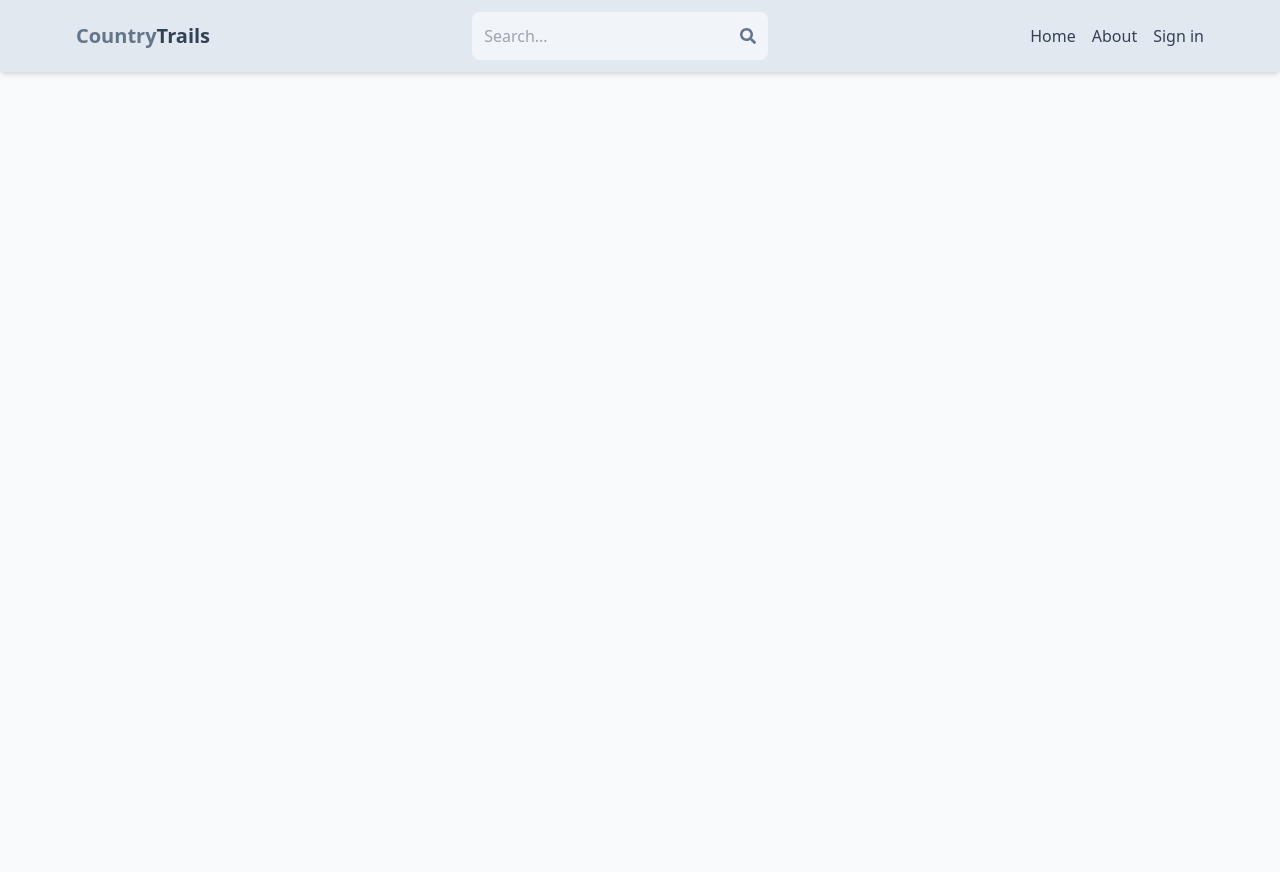
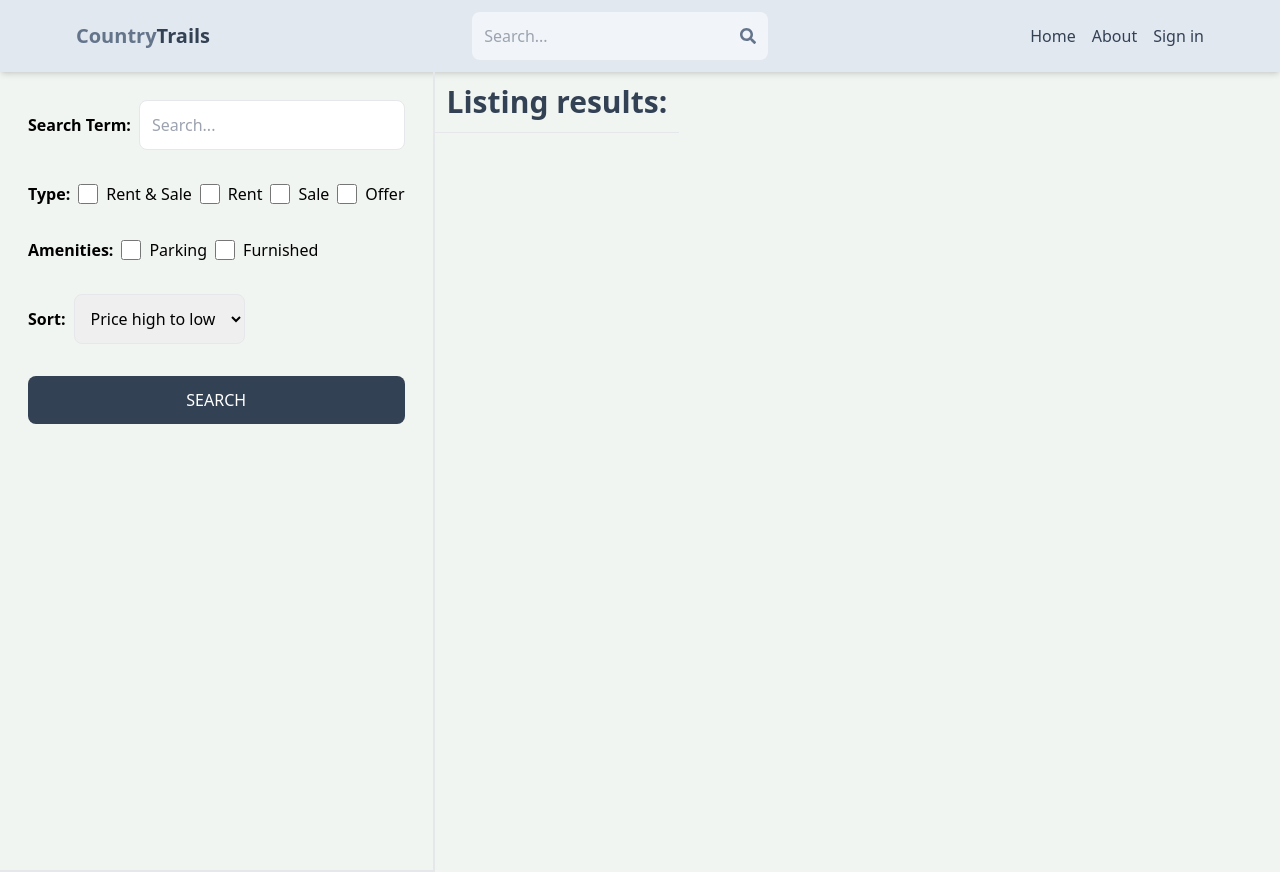
Before and after one commit to mhend56/MernRealEstate, a React (Vite) app in the folder client/: page /search in a window 1280 px wide. Before the commit the page ends 800 px from the top, so only its background shows below. Built offline with nearby package versions, Linux system fonts and the light colour scheme; no server answers.

Commit message:
Search UI

```diff
--- a/client/src/App.jsx
+++ b/client/src/App.jsx
@@ -10,6 +10,7 @@
 import CreateListing from './pages/CreateListing';
 import UpdateListing from './pages/UpdateListing'
 import Listing from './pages/Listing';
+import Search from './pages/Search'
 
 const App = () => {
   return (
@@ -20,6 +21,7 @@
         <Route path="/sign-in" element={<SignIn />} />
         <Route path="/sign-up" element={<SignUp />} />
         <Route path="/about" element={<About />} />
+        <Route path="/search" element={<Search />} />
         <Route path="/listing/:listingId" element={<Listing />} />
         <Route element={<PrivateRoute />}>
           <Route path="/profile" element={<Profile />} />
--- /dev/null
+++ b/client/src/pages/Search.jsx
@@ -0,0 +1,68 @@
+import React from 'react';
+
+const Search = () => {
+  return (
+    <div className="flex flex-col md:flex-row">
+      <div className="p-7 border-b-2 md:border-r-2 md:min-h-screen">
+        <form className="flex flex-col gap-8">
+          <div className="flex items-center gap-2">
+            <label className="className whitespace-nowrap font-semibold">Search Term:</label>
+            <input
+              type="text"
+              id="searchTerm"
+              placeholder="Search..."
+              className="border rounded-lg p-3 w-full"
+            />
+          </div>
+          <div className="flex gap-2 flex-wrap items-center">
+            <label className='font-semibold'>Type:</label>
+            <div className="flex gap-2">
+              <input type="checkbox" id="all" className="w-5" />
+              <span> Rent & Sale</span>
+            </div>
+            <div className="flex gap-2">
+              <input type="checkbox" id="rent" className="w-5" />
+              <span>Rent</span>
+            </div>
+            <div className="flex gap-2">
+              <input type="checkbox" id="sale" className="w-5" />
+              <span>Sale</span>
+            </div>
+            <div className="flex gap-2">
+              <input type="checkbox" id="offer" className="w-5" />
+              <span>Offer</span>
+            </div>
+          </div>
+          <div className="flex gap-2 flex-wrap items-center">
+
+            <label className='font-semibold'>Amenities:</label>
+            <div className="flex gap-2">
+              <input type="checkbox" id="parking" className="w-5" />
+              <span>Parking</span>
+            </div>
+            <div className="flex gap-2">
+              <input type="checkbox" id="furnished" className="w-5" />
+              <span>Furnished</span>
+            </div>
+
+          </div>
+          <div className="flex items-center gap-2">
+            <label className='font-semibold'>Sort:</label>
+            <select id='sort_order' className="border rounded-lg p-3">
+                <option>Price high to low</option>
+                <option>Price low to high</option>
+                <option>Latest</option>
+                <option>Oldest</option>
+            </select>
+          </div>
+          <button className ='bg-slate-700 text-white p-3 rounded-lg uppercase hocver:opacity-95'>Search</button>
+        </form>
+      </div>
+      <div className="">
+        <h1 className='text-3xl font-semibold border-b p-3 text-slate-700 mt 5'>Listing results:</h1>
+      </div>
+    </div>
+  );
+};
+
+export default Search;
```
